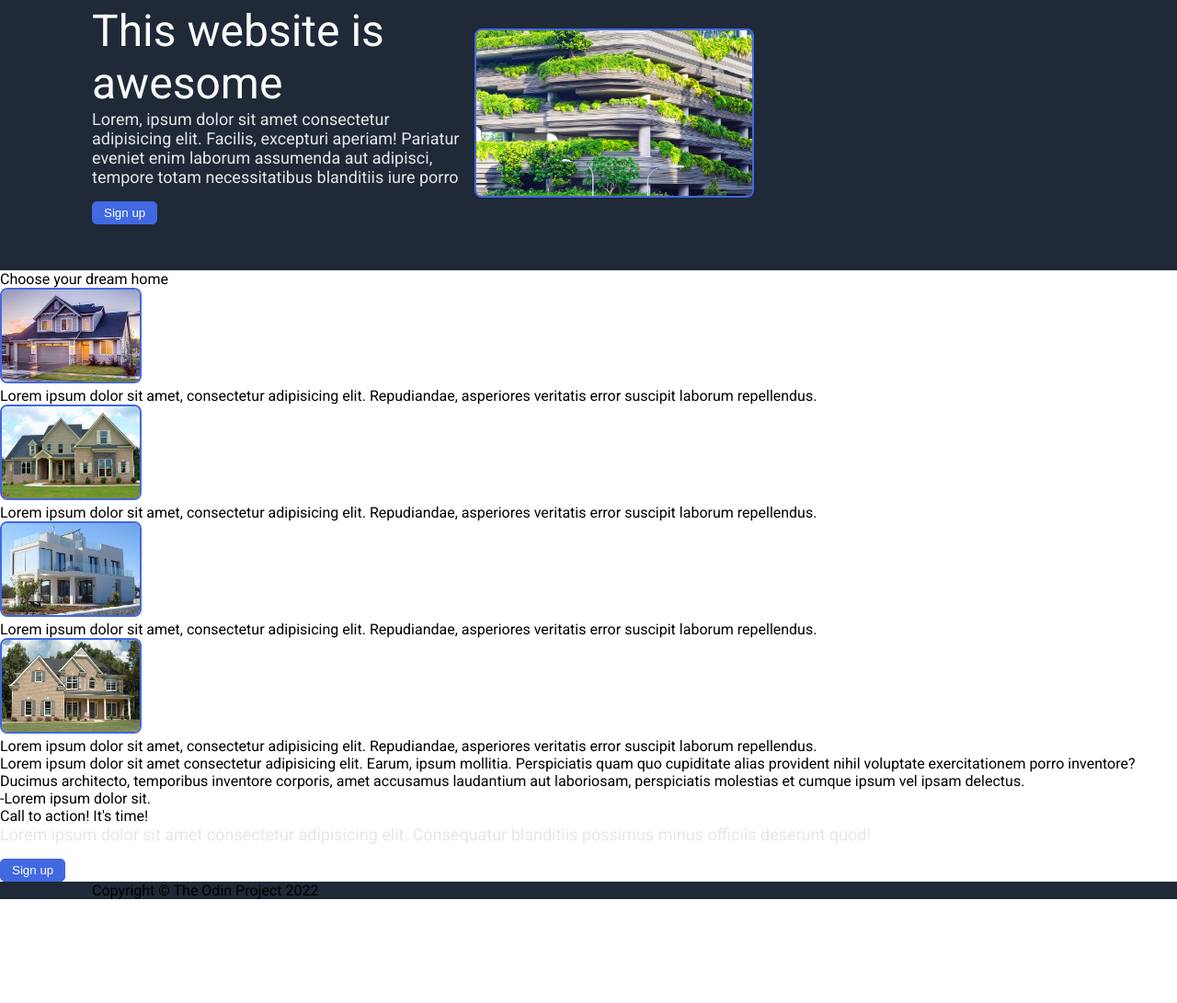
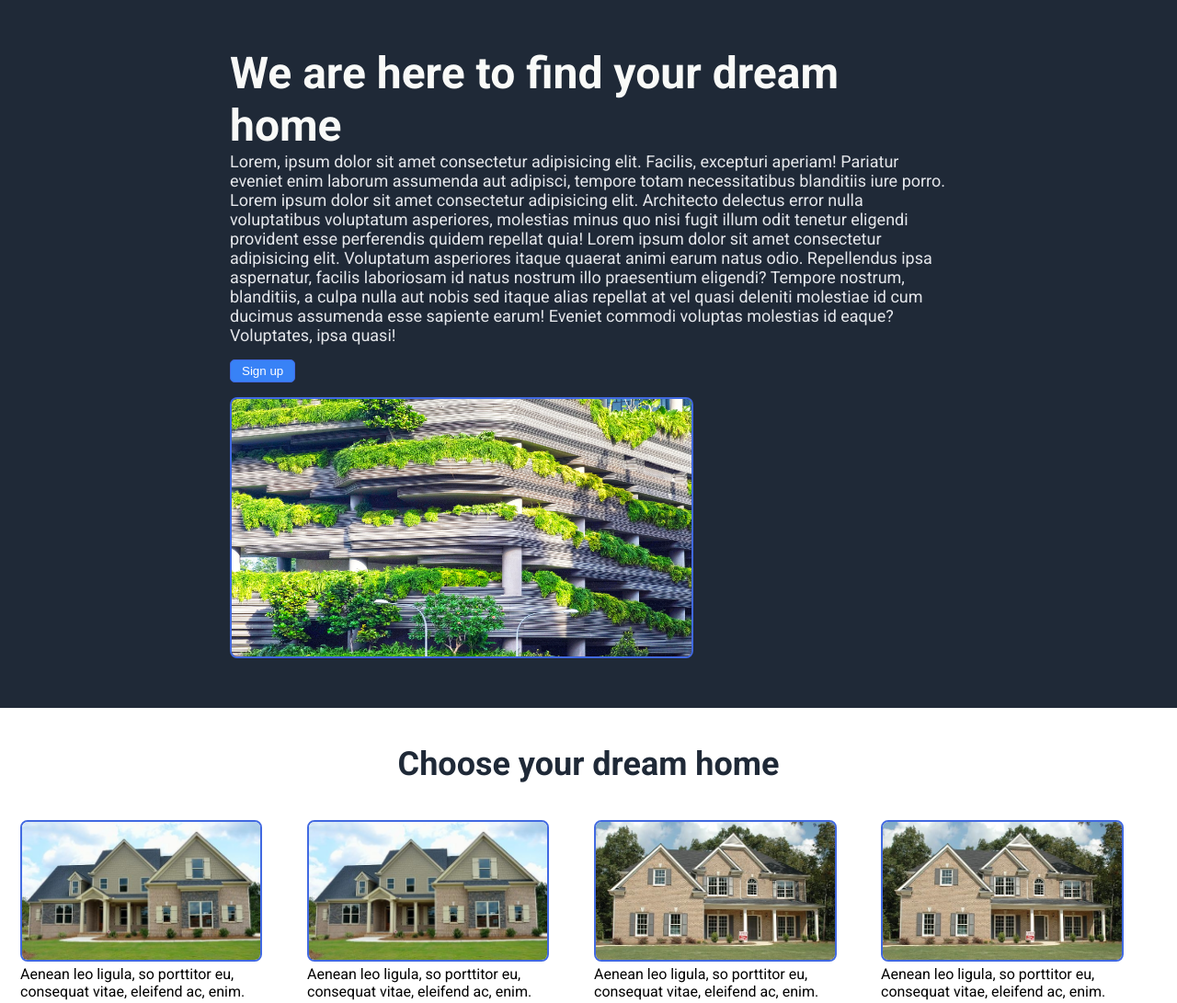
Before and after one commit to Hasibul-Alam/Landing-Page, a plain HTML site: page index.html in a window 1280 px wide. Shown: the part 73-1164 px from the top of the page at 92% size. Before the commit the page ends 1051 px from the top, so only its background shows below. Drawn offline with Linux system fonts and the light colour scheme.

Commit message:
Complete landing page development

```diff
--- a/index.html
+++ b/index.html
@@ -10,7 +10,7 @@
   <body>
     <div class="container1">
       <nav>
-        <div class="logo">Header Logo</div>
+        <div ><img class="logo" src="./images/logo.png" alt="Logo"></div>
         <ul>
           <li><a href="#">Home</a></li>
           <li><a href="#">About</a></li>
@@ -19,11 +19,11 @@
       </nav>
       <div class="subcontainer1">
         <div class="con1-left">
-          <div class="main-text">This website is awesome</div>
+          <div class="main-text">We are here to find your dream home</div>
           <div class="text">
             Lorem, ipsum dolor sit amet consectetur adipisicing elit. Facilis,
             excepturi aperiam! Pariatur eveniet enim laborum assumenda aut
-            adipisci, tempore totam necessitatibus blanditiis iure porro
+            adipisci, tempore totam necessitatibus blanditiis iure porro. Lorem ipsum dolor sit amet consectetur adipisicing elit. Architecto delectus error nulla voluptatibus voluptatum asperiores, molestias minus quo nisi fugit illum odit tenetur eligendi provident esse perferendis quidem repellat quia! Lorem ipsum dolor sit amet consectetur adipisicing elit. Voluptatum asperiores itaque quaerat animi earum natus odio. Repellendus ipsa aspernatur, facilis laboriosam id natus nostrum illo praesentium eligendi? Tempore nostrum, blanditiis, a culpa nulla aut nobis sed itaque alias repellat at vel quasi deleniti molestiae id cum ducimus assumenda esse sapiente earum! Eveniet commodi voluptas molestias id eaque? Voluptates, ipsa quasi!
           </div>
           <button class="sign-up">Sign up</button>
         </div>
@@ -38,64 +38,52 @@
       </div>
     </div>
     <div class="container2">
-      <div clas="con2-heading">Choose your dream home</div>
+      <div class="con2-heading">Choose your dream home</div>
       <div class="cards-group">
         <div class="card">
-          <img class="card-img" src="./images/card-1.jpg" alt="home photo" />
+          <img class="card-img" src="./images/card-2.jpg" alt="home photo" />
           <div class="subtext">
-            Lorem ipsum dolor sit amet, consectetur adipisicing elit.
-            Repudiandae, asperiores veritatis error suscipit laborum
-            repellendus.
+            Aenean leo ligula, so porttitor eu, consequat vitae, eleifend ac, enim.
           </div>
         </div>
         <div class="card">
           <img class="card-img" src="./images/card-2.jpg" alt="home photo" />
           <div class="subtext">
-            Lorem ipsum dolor sit amet, consectetur adipisicing elit.
-            Repudiandae, asperiores veritatis error suscipit laborum
-            repellendus.
-          </div>
-        </div>
-        <div class="card">
-          <img class="card-img" src="./images/card-3.jpg" alt="home photo" />
-          <div class="subtext">
-            Lorem ipsum dolor sit amet, consectetur adipisicing elit.
-            Repudiandae, asperiores veritatis error suscipit laborum
-            repellendus.
+            Aenean leo ligula, so porttitor eu, consequat vitae, eleifend ac, enim.
           </div>
         </div>
         <div class="card">
           <img class="card-img" src="./images/card-4.jpg" alt="home photo" />
           <div class="subtext">
-            Lorem ipsum dolor sit amet, consectetur adipisicing elit.
-            Repudiandae, asperiores veritatis error suscipit laborum
-            repellendus.
+            Aenean leo ligula, so porttitor eu, consequat vitae, eleifend ac, enim.
+          </div>
+        </div>
+        <div class="card">
+          <img class="card-img" src="./images/card-4.jpg" alt="home photo" />
+          <div class="subtext">
+            Aenean leo ligula, so porttitor eu, consequat vitae, eleifend ac, enim.
           </div>
         </div>
       </div>
     </div>
     <div class="container3">
-      <div cla="quote">
-        Lorem ipsum dolor sit amet consectetur adipisicing elit. Earum, ipsum
-        mollitia. Perspiciatis quam quo cupiditate alias provident nihil
-        voluptate exercitationem porro inventore? Ducimus architecto, temporibus
-        inventore corporis, amet accusamus laudantium aut laboriosam,
-        perspiciatis molestias et cumque ipsum vel ipsam delectus.
+      <div class="quote">
+        “My home…It is my retreat and resting place from wars, I try to keep this corner as a haven against the tempest outside, as I do another corner in my soul.”
       </div>
-      <div class="author">-Lorem ipsum dolor sit.</div>
+      <div class="author">– Michel de Montaigne</div>
     </div>
     <div class="container4">
       <div class="sign-up-card">
         <div class="appeal">
-          <div class="sup-heading">Call to action! It's time!</div>
-          <div class="text">
+          <div class="sub-heading">Call to action! It's time!</div>
+          <div class="text-c4">
             Lorem ipsum dolor sit amet consectetur adipisicing elit. Consequatur
             blanditiis possimus minus officiis deserunt quod!
           </div>
         </div>
-        <button class="sign-up">Sign up</button>
+        <button class="sign-up-c4">Sign up</button>
       </div>
     </div>
-    <div class="footer">Copyright © The Odin Project 2022</div>
+    <div class="footer">Copyright © Hasibul Alam 2022</div>
   </body>
 </html>
--- a/style.css
+++ b/style.css
@@ -1,4 +1,4 @@
-@import url("https://fonts.googleapis.com/css2?family=Roboto:wght@400;700&display=swap");
+@import url("https://fonts.googleapis.com/css2?family=Roboto:wght@200;300;400;700&display=swap");
 
 body{
     font-family: Roboto, sans-serif;
@@ -25,7 +25,7 @@ a{
     color: white;
 }
 
-a, .text{
+a, .text, .text-c4{
     font-size: 18px;
     color: #E5E7EB;
 }
@@ -36,54 +36,143 @@ a, .text{
 
 .container1, .footer{
     background: #1F2937;
-    padding: 0 100px;
+    padding: 0 250px;
 }
 
 .container1{
+    padding-top: 16px;
     padding-bottom: 50px;
 }
 
 .subcontainer1{
     display: flex;
     gap: 16px;
-
+    justify-content: space-between;
+    flex-wrap: wrap;
 }
 
 .logo{
-    font-size: 24px;
-    color: #F9FAF8;
+    width: 100px;
+    height: auto;
 }
 
 .main-text{
     color: #F9FAF8;
     font-size: 48px;
-    font-weight: extra-bold;
+    font-weight: 900;
 }
 
-.con1-left{width: 400px;}
+.con1-left{
+    max-width: 850px;
+}
 
 .con1-right{
     align-self: center;
 }
 
 button{
-    background: royalblue;
-    border: 1px solid royalblue;
+    background: #3882F6;
     border-radius: 5px;
     color: white;
     padding: 4px 12px;
 }
 
+.sign-up{
+    border: 1px solid royalblue;
+}
+
 .photo1{
-    width: 300px;
-    height: 180px;
+    width: 500px;
+    height: 280px;
     border: 2px solid royalblue;
     border-radius: 8px;
 }
 
+.container2{
+    padding-top: 40px;
+    padding-bottom: 70px;
+}
+
+.con2-heading{
+    font-size: 36px;
+    font-weight: 900;
+    color: #1F2937;
+    text-align: center;
+    margin-bottom: 40px;
+}
 .card-img{
-    width:150px;
-    height: 100px;
+    max-width:300px;
+    height: 150px;
     border: 2px solid royalblue;
     border-radius: 8px;
 }
+
+.cards-group{
+    display: flex;
+    gap:12px;
+    justify-content: center;
+    flex-wrap: wrap;
+}
+
+.card{
+    max-width: 300px;
+}
+
+.subtext{
+    font-size: 16px;
+}
+
+.container3{
+    background-color: #E5E7EB;
+    padding: 70px 420px;
+}
+
+.quote{
+    font-size: 26px;
+    font-weight: 200;
+    font-style: italic;
+    max-width: 900px;
+    text-align: center;
+}
+
+.author{
+    font-size: 18px;
+    font-weight: bold;
+    text-align: right;
+}
+
+.container4{
+    padding: 80px 250px;
+}
+
+.sign-up-card{
+    background-color: #3882F6;
+    border-radius: 6px;
+    padding: 50px 170px;
+    display: flex;
+    justify-content: space-between;
+    flex-wrap: wrap;
+}
+
+.sub-heading{
+    color: white;
+    font-size: 18px;
+    font-weight: bold;
+}
+
+.text-c4{
+    max-width: 600px;
+}
+
+.sign-up-c4{
+    border: 1px solid white;
+    align-self: center;
+    flex-shrink: 0;
+}
+
+.footer{
+    padding-top:20px;
+    padding-bottom: 20px;
+    color: white;
+    text-align: center;
+}
```
Also changed, not shown: images/logo.png, images/logo1.png (deleted).
